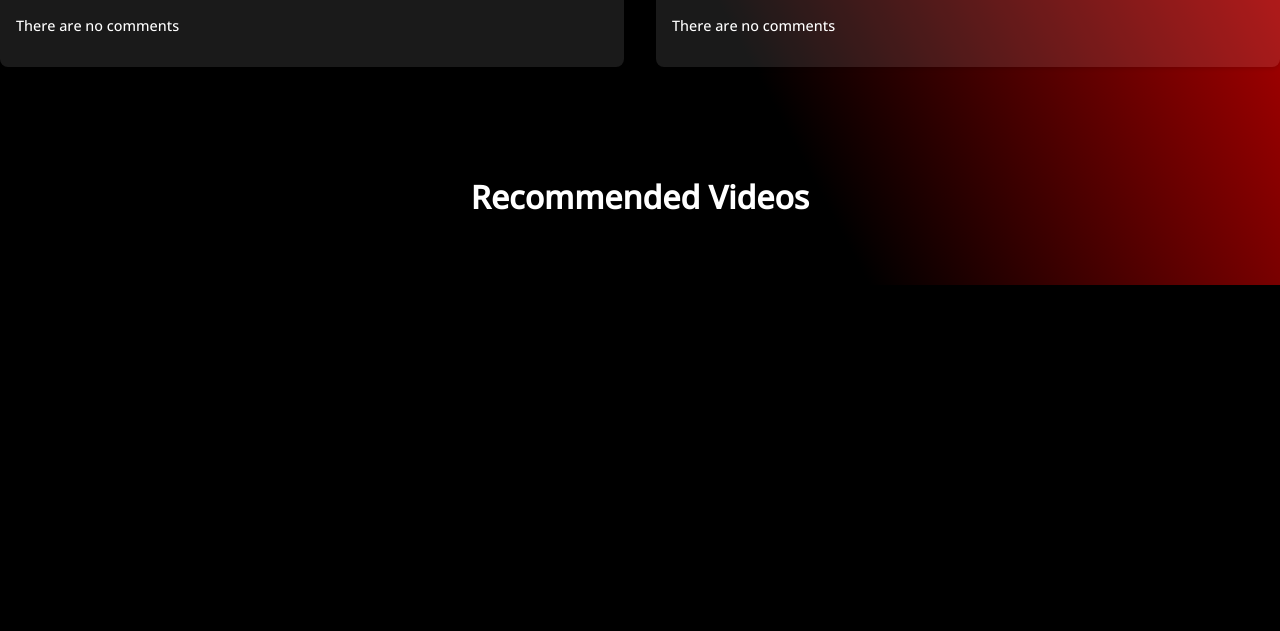
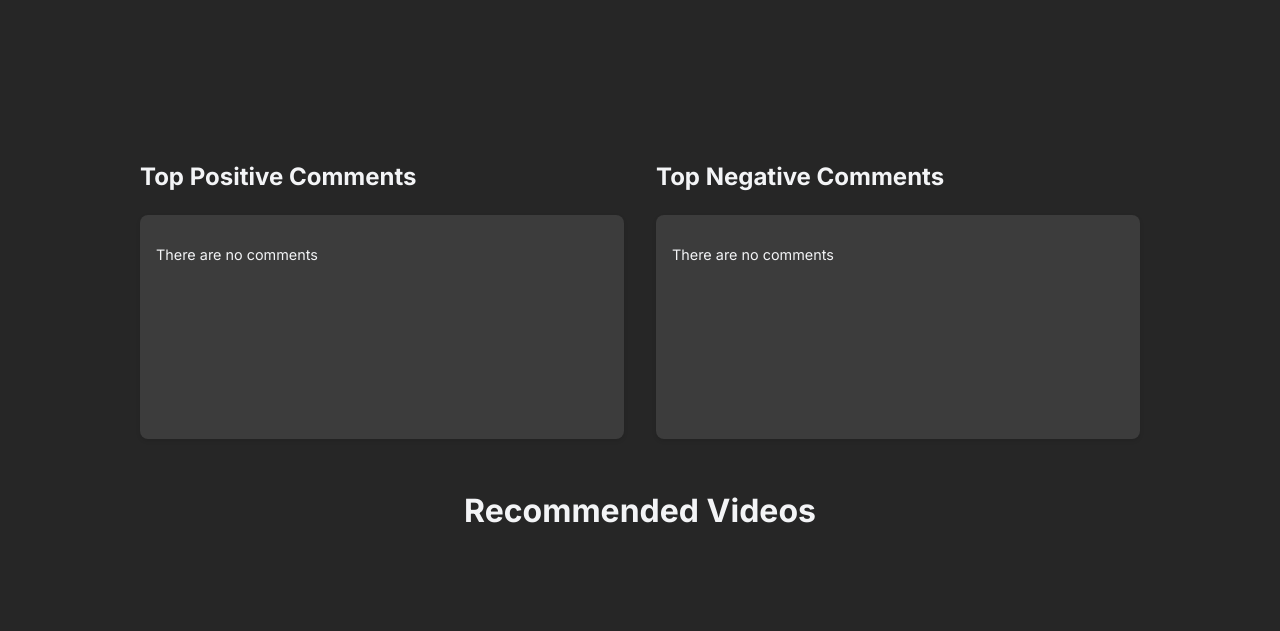
Before and after one commit to jasozh/ted-finds, a Flask app: template backend/templates/video.html in a window 1280 px wide. Shown: the part 577-1208 px from the top of the page. Before the commit the page ends 862 px from the top, so only its background shows below. Run offline with Flask 2, Linux system fonts and the light colour scheme; the template is opened without the code that fills it, so the values that code supplies are empty; parts of the project's set-up code (start-up, migrations or seed data) failed here and were passed over.

Commit message:
Fix UI of video page

```diff
--- a/backend/static/video.css
+++ b/backend/static/video.css
@@ -1,19 +1,21 @@
 /* Import Google Fonts */
 @import url("https://fonts.googleapis.com/css2?family=Kanit&family=Montserrat&family=Open+Sans:wght@500&display=swap");
 @import url("https://cdnjs.cloudflare.com/ajax/libs/font-awesome/4.7.0/css/font-awesome.min.css");
+@import url("https://fonts.googleapis.com/css2?family=Inter:wght@100;200;300;400;500;600;700;800;900&display=swap");
 
 body {
-  margin: 0;
-  padding: 0;
-  font-family: "Open Sans", sans-serif;
-  background-color: #000; /* Start color: Black */
-  background-image: linear-gradient(
-    62deg,
-    #000 50%,
-    #ff0000 100%
-  ); /* Gradient from Black to Red */
+  margin: auto;
+  max-width: 1000px;
+  padding: 4rem 0 4rem 0;
+  font-family: "Inter", sans-serif;
+  /* Start color: Black */
+  /* background-color: #000; */
+  background-color: rgb(38 38 38);
+  /* gradient from black to red */
+  /* background-image: linear-gradient(62deg, #000 50%, #ff0000 100%); */
   line-height: 1.5;
-  color: #ffffff; /* White text for better visibility */
+  /* color: #ffffff;  */
+  color: rgb(243 244 246);
 }
 
 .video-main-container {
@@ -39,7 +41,7 @@ body {
 }
 
 .video-list-container {
-  padding: 2rem;
+  padding: 0;
 }
 
 .video-list-container h2 {
@@ -51,38 +53,47 @@ body {
 .grid-container {
   display: grid;
   grid-template-columns: repeat(3, 1fr); /* 3 videos per row */
-  gap: 1rem;
-  padding: 0 4rem;
+  gap: 2rem 1rem;
+  padding: 0;
 }
 
 .video-item {
-  border: 1px solid #ccc;
+  /* border: 1px solid black; */
   border-radius: 1rem;
   overflow: hidden;
-  box-shadow: 0 4px 6px rgba(0, 0, 0, 0.1);
-  background-color: #000; /* Video items have a black background */
+  /* box-shadow: 0 4px 6px rgba(0, 0, 0, 0.1); */
+  /* Video items have a black background */
+  /* background-color: #000;  */
+  background-color: rgba(255, 255, 255, 0.1);
 }
 
 .video-item iframe {
   width: 100%;
   height: 200px;
-  border: none;
-  border-bottom: 1px solid #ccc;
+  /* border: none; */
+  /* border: 5px solid white; */
+  /* border-bottom: 1px solid #ccc; */
+}
+
+.video-title {
+  min-height: 5rem;
 }
 
 .video-item .video-title,
 .video-description {
-  padding: 1rem;
+  padding: 0 1rem 0rem 1rem;
 }
 
 .video-title {
   font-size: 1.5rem;
-  color: #ffffff; /* White for visibility */
+  /* color: #ffffff; */
+  color: rgb(243 244 246);
 }
 
 .video-description {
   font-size: 1rem;
-  color: #ffffff; /* White for visibility */
+  /* color: #ffffff; */
+  color: rgb(243 244 246);
 }
 
 .comments-container {
@@ -98,17 +109,16 @@ body {
 }
 
 .comment {
-  background-color: rgba(
-    255,
-    255,
-    255,
-    0.1
-  ); /* Semi-transparent white for contrast */
+  /* Semi-transparent white for contrast */
+  background-color: rgba(255, 255, 255, 0.1);
   margin-bottom: 1rem;
   padding: 1rem;
   border-radius: 0.5rem;
-  color: #ffffff; /* White text for readability */
+  /* color: #ffffff;  */
+  color: rgb(243 244 246);
   font-size: 0.9rem;
   line-height: 1.4;
   box-shadow: 0 2px 4px rgba(0, 0, 0, 0.1); /* Subtle shadow for depth */
+  height: 12rem;
+  overflow: scroll;
 }
--- a/backend/templates/video.html
+++ b/backend/templates/video.html
@@ -17,8 +17,8 @@
     <div class="video-main-container">
       <iframe
         id="main-video"
-        width="560"
-        height="315"
+        width="100%"
+        height="480px"
         src="https://www.youtube.com/embed/{{ data.youtube_video_code }}"
         frameborder="0"
         allow="accelerometer; autoplay; clipboard-write; encrypted-media; gyroscope; picture-in-picture"
```
